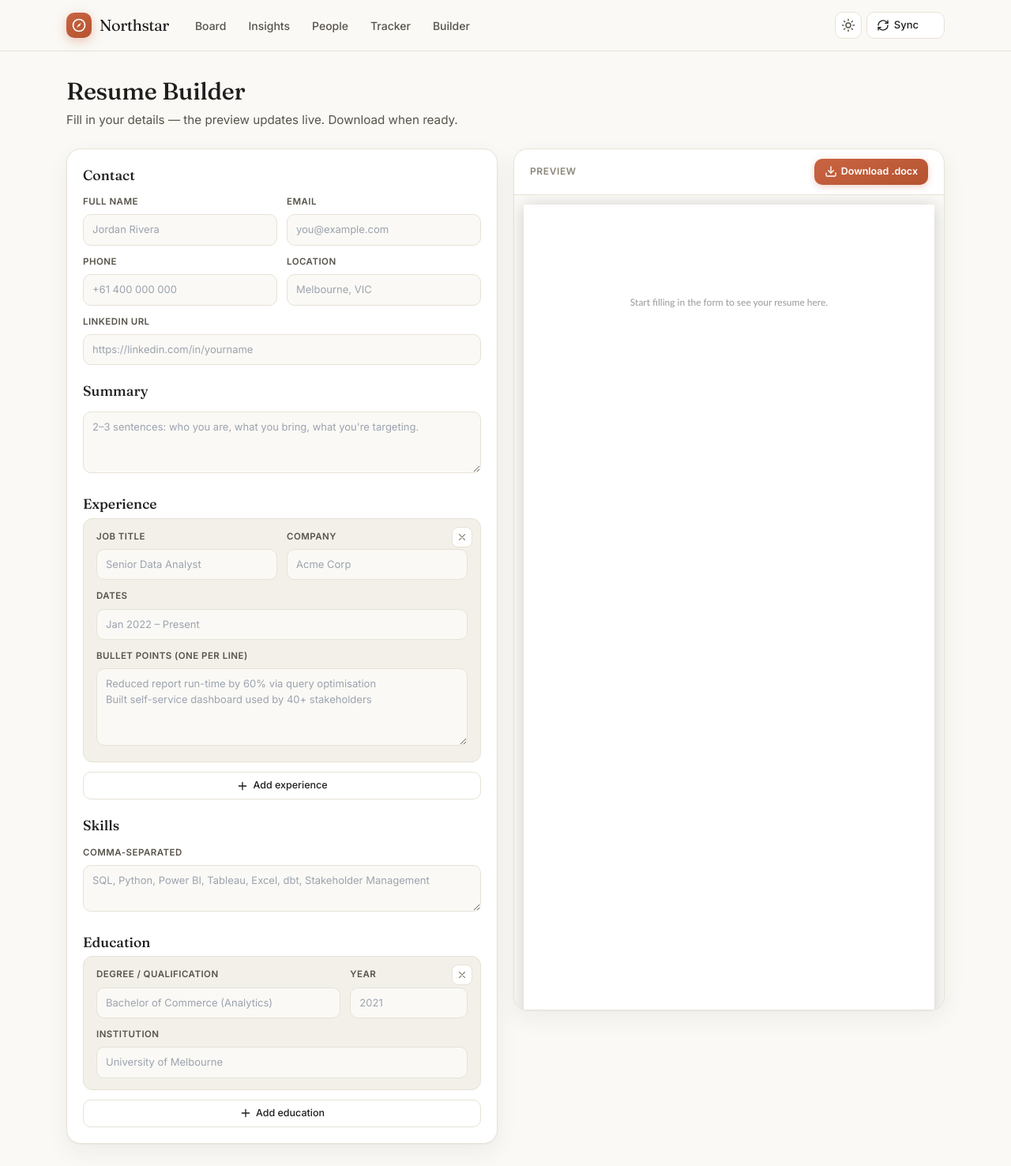
After one commit to Nam-Aniket/northstar, a FastAPI app: template app/templates/builder.html in a window 1280 px wide. The commit adds this page. Shown: the whole page at 79% size. Run offline with FastAPI, Linux system fonts and the light colour scheme; the template is opened without the code that fills it, so the values that code supplies are empty; parts of the project's set-up code (start-up, migrations or seed data) failed here and were passed over; some libraries are stand-ins or nearby versions.

Commit message:
Add résumé builder: form + live preview -> professional ATS-safe .docx
New /builder page turns the user's own input (contact, summary, experiences,
skills, education) into a clean single-column .docx via python-docx, with a
live editable preview and local autosave. No fabrication — user content only.

Co-Authored-By: Claude Fable 5 <noreply@anthropic.com>

```diff
--- a/app/app.py
+++ b/app/app.py
@@ -1,11 +1,13 @@
 """Job-Hunt Console — local FastAPI app over the pipeline outputs."""
 from __future__ import annotations
 
+import json
 import os
 import re
 import subprocess
 import sys
 import urllib.parse
+from io import BytesIO
 from pathlib import Path
 
 from fastapi import FastAPI, Form, Request
@@ -185,6 +187,26 @@ def tracker_status(request: Request, row_key: str, value: str = Form(...)):
     return templates.TemplateResponse(request, "_tracker_row.html", {"r": r})
 
 
+@app.get("/builder", response_class=HTMLResponse)
+def builder(request: Request):
+    return templates.TemplateResponse(request, "builder.html", {})
+
+
+@app.post("/builder/download")
+def builder_download(payload: str = Form(...)):
+    data = json.loads(payload)
+    from resume_docx import build_resume_docx  # imported here to keep startup fast
+    doc = build_resume_docx(data)
+    buf = BytesIO()
+    doc.save(buf)
+    fname = (data.get("name") or "resume").strip().replace(" ", "_") + "_resume.docx"
+    return Response(
+        content=buf.getvalue(),
+        media_type="application/vnd.openxmlformats-officedocument.wordprocessingml.document",
+        headers={"Content-Disposition": f'attachment; filename="{fname}"'},
+    )
+
+
 @app.get("/tracker/export")
 def tracker_export():
     import csv
--- a/app/templates/base.html
+++ b/app/templates/base.html
@@ -38,6 +38,7 @@
         <a href="/insights" class="navlink {{ 'active' if path == '/insights' }}">Insights</a>
         <a href="/people" class="navlink {{ 'active' if path == '/people' or path.startswith('/company') }}">People</a>
         <a href="/tracker" class="navlink {{ 'active' if path == '/tracker' }}">Tracker</a>
+        <a href="/builder" class="navlink {{ 'active' if path == '/builder' }}">Builder</a>
       </nav>
       <div class="ml-auto flex items-center gap-1.5 shrink-0">
         <button id="themeBtn" class="icon-btn" title="Switch light / dark" aria-label="Switch theme">
--- /dev/null
+++ b/app/templates/builder.html
@@ -0,0 +1,370 @@
+{% extends "base.html" %}
+{% block title %}Builder · Northstar{% endblock %}
+
+{% block content %}
+<div class="flex flex-wrap items-end justify-between gap-4 mb-6">
+  <div>
+    <h1 class="page-h">Resume Builder</h1>
+    <p class="page-sub">Fill in your details — the preview updates live. Download when ready.</p>
+  </div>
+</div>
+
+{# Hidden download form — native browser POST so the file saves directly #}
+<form id="dl-form" method="post" action="/builder/download" style="display:none">
+  <input type="hidden" name="payload" id="payload">
+</form>
+
+<div class="grid lg:grid-cols-2 gap-5 items-start">
+
+  {# ── LEFT: form ──────────────────────────────────────────────────────────── #}
+  <div class="panel p-5 flex flex-col gap-5">
+
+    {# Contact #}
+    <div>
+      <h2 class="section-h mb-3">Contact</h2>
+      <div class="grid grid-cols-2 gap-3">
+        <div>
+          <label class="filter-label" for="f-name">Full name</label>
+          <input id="f-name" class="filter-select" type="text" placeholder="Jordan Rivera" autocomplete="name">
+        </div>
+        <div>
+          <label class="filter-label" for="f-email">Email</label>
+          <input id="f-email" class="filter-select" type="email" placeholder="you@example.com" autocomplete="email">
+        </div>
+        <div>
+          <label class="filter-label" for="f-phone">Phone</label>
+          <input id="f-phone" class="filter-select" type="text" placeholder="+61 400 000 000" autocomplete="tel">
+        </div>
+        <div>
+          <label class="filter-label" for="f-location">Location</label>
+          <input id="f-location" class="filter-select" type="text" placeholder="Melbourne, VIC" autocomplete="address-level2">
+        </div>
+        <div class="col-span-2">
+          <label class="filter-label" for="f-linkedin">LinkedIn URL</label>
+          <input id="f-linkedin" class="filter-select" type="url" placeholder="https://linkedin.com/in/yourname">
+        </div>
+      </div>
+    </div>
+
+    {# Summary #}
+    <div>
+      <h2 class="section-h mb-3">Summary</h2>
+      <textarea id="f-summary" class="filter-select" rows="3"
+        placeholder="2–3 sentences: who you are, what you bring, what you're targeting."></textarea>
+    </div>
+
+    {# Experience #}
+    <div>
+      <h2 class="section-h mb-1">Experience</h2>
+      <div id="exp-list" class="flex flex-col gap-4"></div>
+      <button type="button" id="add-exp" class="btn-open mt-3 w-full justify-center">
+        <svg class="w-4 h-4" viewBox="0 0 24 24" fill="none" stroke="currentColor" stroke-width="2" stroke-linecap="round" stroke-linejoin="round"><path d="M12 5v14M5 12h14"/></svg>
+        Add experience
+      </button>
+    </div>
+
+    {# Skills #}
+    <div>
+      <h2 class="section-h mb-3">Skills</h2>
+      <label class="filter-label" for="f-skills">Comma-separated</label>
+      <textarea id="f-skills" class="filter-select" rows="2"
+        placeholder="SQL, Python, Power BI, Tableau, Excel, dbt, Stakeholder Management"></textarea>
+    </div>
+
+    {# Education #}
+    <div>
+      <h2 class="section-h mb-1">Education</h2>
+      <div id="edu-list" class="flex flex-col gap-3"></div>
+      <button type="button" id="add-edu" class="btn-open mt-3 w-full justify-center">
+        <svg class="w-4 h-4" viewBox="0 0 24 24" fill="none" stroke="currentColor" stroke-width="2" stroke-linecap="round" stroke-linejoin="round"><path d="M12 5v14M5 12h14"/></svg>
+        Add education
+      </button>
+    </div>
+
+  </div>{# /panel #}
+
+  {# ── RIGHT: preview pane ─────────────────────────────────────────────────── #}
+  <div class="lg:sticky lg:top-24">
+    <div class="panel overflow-hidden">
+      {# Toolbar #}
+      <div class="flex items-center justify-between px-5 py-3 border-b" style="border-color:rgb(var(--c-line))">
+        <span class="text-xs font-semibold uppercase tracking-wider" style="color:rgb(var(--c-muted))">Preview</span>
+        <button type="button" id="download-btn" class="btn-apply">
+          <svg class="w-4 h-4" viewBox="0 0 24 24" fill="none" stroke="currentColor" stroke-width="2" stroke-linecap="round" stroke-linejoin="round"><path d="M21 15v4a2 2 0 0 1-2 2H5a2 2 0 0 1-2-2v-4"/><polyline points="7 10 12 15 17 10"/><line x1="12" y1="15" x2="12" y2="3"/></svg>
+          Download .docx
+        </button>
+      </div>
+      {# Paper #}
+      <div style="background:rgb(var(--c-bg));padding:12px;max-height:78vh;overflow-y:auto">
+        <div id="preview-paper"
+          style="background:#fff;color:#111;font-family:Calibri,Arial,sans-serif;font-size:10.5pt;
+                 line-height:1.45;padding:2cm;max-width:21cm;margin:0 auto;box-shadow:0 2px 20px rgba(0,0,0,.18);
+                 min-height:29.7cm">
+          <p style="color:#999;font-size:12px;text-align:center;margin-top:40px">
+            Start filling in the form to see your resume here.
+          </p>
+        </div>
+      </div>
+    </div>
+  </div>
+
+</div>
+{% endblock %}
+
+{% block scripts %}
+<script>
+(function () {
+  'use strict';
+
+  /* ── Templates ──────────────────────────────────────────────────────────── */
+  function expBlock(idx) {
+    var d = document.createElement('div');
+    d.className = 'exp-block';
+    d.dataset.idx = idx;
+    d.style.cssText = 'background:rgb(var(--c-sand));border:1px solid rgb(var(--c-line));border-radius:12px;padding:14px 16px;position:relative';
+    d.innerHTML = [
+      '<button type="button" class="remove-exp" title="Remove" style="position:absolute;top:10px;right:10px;width:26px;height:26px;border-radius:8px;border:1px solid rgb(var(--c-line));background:rgb(var(--c-paper));color:rgb(var(--c-muted));cursor:pointer;display:grid;place-items:center">',
+        '<svg width="14" height="14" viewBox="0 0 24 24" fill="none" stroke="currentColor" stroke-width="2" stroke-linecap="round" stroke-linejoin="round"><path d="M18 6 6 18M6 6l12 12"/></svg>',
+      '</button>',
+      '<div class="grid grid-cols-2 gap-3">',
+        '<div><label class="filter-label">Job title</label>',
+          '<input class="filter-select exp-role" type="text" placeholder="Senior Data Analyst"></div>',
+        '<div><label class="filter-label">Company</label>',
+          '<input class="filter-select exp-company" type="text" placeholder="Acme Corp"></div>',
+        '<div class="col-span-2"><label class="filter-label">Dates</label>',
+          '<input class="filter-select exp-dates" type="text" placeholder="Jan 2022 – Present"></div>',
+        '<div class="col-span-2"><label class="filter-label">Bullet points (one per line)</label>',
+          '<textarea class="filter-select exp-bullets" rows="4" placeholder="Reduced report run-time by 60% via query optimisation&#10;Built self-service dashboard used by 40+ stakeholders"></textarea></div>',
+      '</div>',
+    ].join('');
+    d.querySelector('.remove-exp').addEventListener('click', function () {
+      d.remove();
+      scheduleRender();
+      saveLocal();
+    });
+    return d;
+  }
+
+  function eduBlock(idx) {
+    var d = document.createElement('div');
+    d.className = 'edu-block';
+    d.dataset.idx = idx;
+    d.style.cssText = 'background:rgb(var(--c-sand));border:1px solid rgb(var(--c-line));border-radius:12px;padding:14px 16px;position:relative';
+    d.innerHTML = [
+      '<button type="button" class="remove-edu" title="Remove" style="position:absolute;top:10px;right:10px;width:26px;height:26px;border-radius:8px;border:1px solid rgb(var(--c-line));background:rgb(var(--c-paper));color:rgb(var(--c-muted));cursor:pointer;display:grid;place-items:center">',
+        '<svg width="14" height="14" viewBox="0 0 24 24" fill="none" stroke="currentColor" stroke-width="2" stroke-linecap="round" stroke-linejoin="round"><path d="M18 6 6 18M6 6l12 12"/></svg>',
+      '</button>',
+      '<div class="grid grid-cols-3 gap-3">',
+        '<div class="col-span-2"><label class="filter-label">Degree / qualification</label>',
+          '<input class="filter-select edu-degree" type="text" placeholder="Bachelor of Commerce (Analytics)"></div>',
+        '<div><label class="filter-label">Year</label>',
+          '<input class="filter-select edu-year" type="text" placeholder="2021"></div>',
+        '<div class="col-span-3"><label class="filter-label">Institution</label>',
+          '<input class="filter-select edu-school" type="text" placeholder="University of Melbourne"></div>',
+      '</div>',
+    ].join('');
+    d.querySelector('.remove-edu').addEventListener('click', function () {
+      d.remove();
+      scheduleRender();
+      saveLocal();
+    });
+    return d;
+  }
+
+  /* ── Collect ────────────────────────────────────────────────────────────── */
+  function collect() {
+    var exps = [];
+    document.querySelectorAll('.exp-block').forEach(function (b) {
+      exps.push({
+        role:    b.querySelector('.exp-role').value.trim(),
+        company: b.querySelector('.exp-company').value.trim(),
+        dates:   b.querySelector('.exp-dates').value.trim(),
+        bullets: b.querySelector('.exp-bullets').value.split('\n').map(function(s){return s.trim();}).filter(Boolean),
+      });
+    });
+    var edus = [];
+    document.querySelectorAll('.edu-block').forEach(function (b) {
+      edus.push({
+        degree: b.querySelector('.edu-degree').value.trim(),
+        school: b.querySelector('.edu-school').value.trim(),
+        year:   b.querySelector('.edu-year').value.trim(),
+      });
+    });
+    return {
+      name:        document.getElementById('f-name').value.trim(),
+      email:       document.getElementById('f-email').value.trim(),
+      phone:       document.getElementById('f-phone').value.trim(),
+      location:    document.getElementById('f-location').value.trim(),
+      linkedin:    document.getElementById('f-linkedin').value.trim(),
+      summary:     document.getElementById('f-summary').value.trim(),
+      skills:      document.getElementById('f-skills').value.trim(),
+      experiences: exps,
+      education:   edus,
+    };
+  }
+
+  /* ── Render preview ─────────────────────────────────────────────────────── */
+  function esc(s) {
+    return String(s || '').replace(/&/g,'&amp;').replace(/</g,'&lt;').replace(/>/g,'&gt;');
+  }
+
+  function render() {
+    var d = collect();
+    var html = [];
+
+    /* Name */
+    if (d.name) {
+      html.push('<div style="font-size:18pt;font-weight:700;color:#1F4E79;margin-bottom:3px">' + esc(d.name) + '</div>');
+    }
+
+    /* Contact line */
+    var contact = [d.email, d.phone, d.location, d.linkedin].filter(Boolean).map(esc).join(' | ');
+    if (contact) {
+      html.push('<div style="font-size:9pt;color:#57534A;margin-bottom:8px">' + contact + '</div>');
+    }
+
+    function sectionHead(label) {
+      return '<div style="font-size:11pt;font-weight:700;color:#1F4E79;text-transform:uppercase;letter-spacing:.05em;' +
+             'border-bottom:1.5px solid #1F4E79;padding-bottom:2px;margin:14px 0 6px">' + label + '</div>';
+    }
+
+    /* Summary */
+    if (d.summary) {
+      html.push(sectionHead('Summary'));
+      html.push('<p style="margin:0 0 6px;font-size:10.5pt">' + esc(d.summary) + '</p>');
+    }
+
+    /* Experience */
+    var exps = (d.experiences || []).filter(function(e){ return e.role || e.company; });
+    if (exps.length) {
+      html.push(sectionHead('Experience'));
+      exps.forEach(function (e) {
+        var header = '';
+        if (e.role) header += '<strong>' + esc(e.role) + '</strong>';
+        if (e.company) header += (e.role ? ' &mdash; ' : '') + esc(e.company);
+        if (e.dates) header += '<span style="float:right;font-size:9.5pt;color:#57534A">' + esc(e.dates) + '</span>';
+        html.push('<div style="margin-bottom:3px;overflow:hidden">' + header + '</div>');
+        if (e.bullets && e.bullets.length) {
+          html.push('<ul style="margin:2px 0 8px 18px;padding:0">');
+          e.bullets.forEach(function (b) {
+            html.push('<li style="font-size:10.5pt;margin-bottom:1px">' + esc(b) + '</li>');
+          });
+          html.push('</ul>');
+        }
+      });
+    }
+
+    /* Skills */
+    if (d.skills) {
+      html.push(sectionHead('Skills'));
+      html.push('<p style="margin:0 0 6px;font-size:10.5pt">' + esc(d.skills) + '</p>');
+    }
+
+    /* Education */
+    var edus = (d.education || []).filter(function(e){ return e.degree || e.school; });
+    if (edus.length) {
+      html.push(sectionHead('Education'));
+      edus.forEach(function (e) {
+        var parts = [e.degree, e.school, e.year].filter(Boolean).map(esc);
+        html.push('<div style="font-size:10.5pt;margin-bottom:3px">' + parts.join(' &mdash; ') + '</div>');
+      });
+    }
+
+    if (!html.length) {
+      html.push('<p style="color:#999;font-size:12px;text-align:center;margin-top:40px">Start filling in the form to see your resume here.</p>');
+    }
+
+    document.getElementById('preview-paper').innerHTML = html.join('');
+  }
+
+  /* ── LocalStorage ───────────────────────────────────────────────────────── */
+  var STORE_KEY = 'ns-resume';
+
+  function saveLocal() {
+    try { localStorage.setItem(STORE_KEY, JSON.stringify(collect())); } catch(e) {}
+  }
+
+  function restoreLocal() {
+    var raw;
+    try { raw = localStorage.getItem(STORE_KEY); } catch(e) {}
+    if (!raw) return false;
+    var d;
+    try { d = JSON.parse(raw); } catch(e) { return false; }
+
+    if (d.name)     document.getElementById('f-name').value     = d.name;
+    if (d.email)    document.getElementById('f-email').value    = d.email;
+    if (d.phone)    document.getElementById('f-phone').value    = d.phone;
+    if (d.location) document.getElementById('f-location').value = d.location;
+    if (d.linkedin) document.getElementById('f-linkedin').value = d.linkedin;
+    if (d.summary)  document.getElementById('f-summary').value  = d.summary;
+    if (d.skills)   document.getElementById('f-skills').value   = d.skills;
+
+    var expList = document.getElementById('exp-list');
+    expList.innerHTML = '';
+    var exps = (d.experiences && d.experiences.length) ? d.experiences : [{}];
+    exps.forEach(function (e, i) {
+      var b = expBlock(i);
+      expList.appendChild(b);
+      if (e.role)    b.querySelector('.exp-role').value    = e.role;
+      if (e.company) b.querySelector('.exp-company').value = e.company;
+      if (e.dates)   b.querySelector('.exp-dates').value   = e.dates;
+      if (e.bullets && e.bullets.length) b.querySelector('.exp-bullets').value = e.bullets.join('\n');
+    });
+
+    var eduList = document.getElementById('edu-list');
+    eduList.innerHTML = '';
+    var edus = (d.education && d.education.length) ? d.education : [{}];
+    edus.forEach(function (e, i) {
+      var b = eduBlock(i);
+      eduList.appendChild(b);
+      if (e.degree) b.querySelector('.edu-degree').value = e.degree;
+      if (e.school) b.querySelector('.edu-school').value = e.school;
+      if (e.year)   b.querySelector('.edu-year').value   = e.year;
+    });
+
+    return true;
+  }
+
+  /* ── Debounced render + save ────────────────────────────────────────────── */
+  var renderTimer = null;
+  function scheduleRender() {
+    clearTimeout(renderTimer);
+    renderTimer = setTimeout(function () { render(); saveLocal(); }, 150);
+  }
+
+  /* ── Add / remove rows ──────────────────────────────────────────────────── */
+  var expIdx = 0, eduIdx = 0;
+
+  document.getElementById('add-exp').addEventListener('click', function () {
+    document.getElementById('exp-list').appendChild(expBlock(++expIdx));
+    scheduleRender();
+  });
+
+  document.getElementById('add-edu').addEventListener('click', function () {
+    document.getElementById('edu-list').appendChild(eduBlock(++eduIdx));
+    scheduleRender();
+  });
+
+  /* ── Download button ────────────────────────────────────────────────────── */
+  document.getElementById('download-btn').addEventListener('click', function () {
+    document.getElementById('payload').value = JSON.stringify(collect());
+    document.getElementById('dl-form').submit();
+  });
+
+  /* ── Bind form inputs ───────────────────────────────────────────────────── */
+  function bindInputs() {
+    document.querySelector('.panel').addEventListener('input', scheduleRender);
+  }
+
+  /* ── Init ───────────────────────────────────────────────────────────────── */
+  var restored = restoreLocal();
+  if (!restored) {
+    /* Start with one empty experience + one education row */
+    document.getElementById('exp-list').appendChild(expBlock(expIdx));
+    document.getElementById('edu-list').appendChild(eduBlock(eduIdx));
+  }
+  bindInputs();
+  render();
+})();
+</script>
+{% endblock %}
```
Also changed, not shown: resume_docx.py (added, +166 -0 lines).
